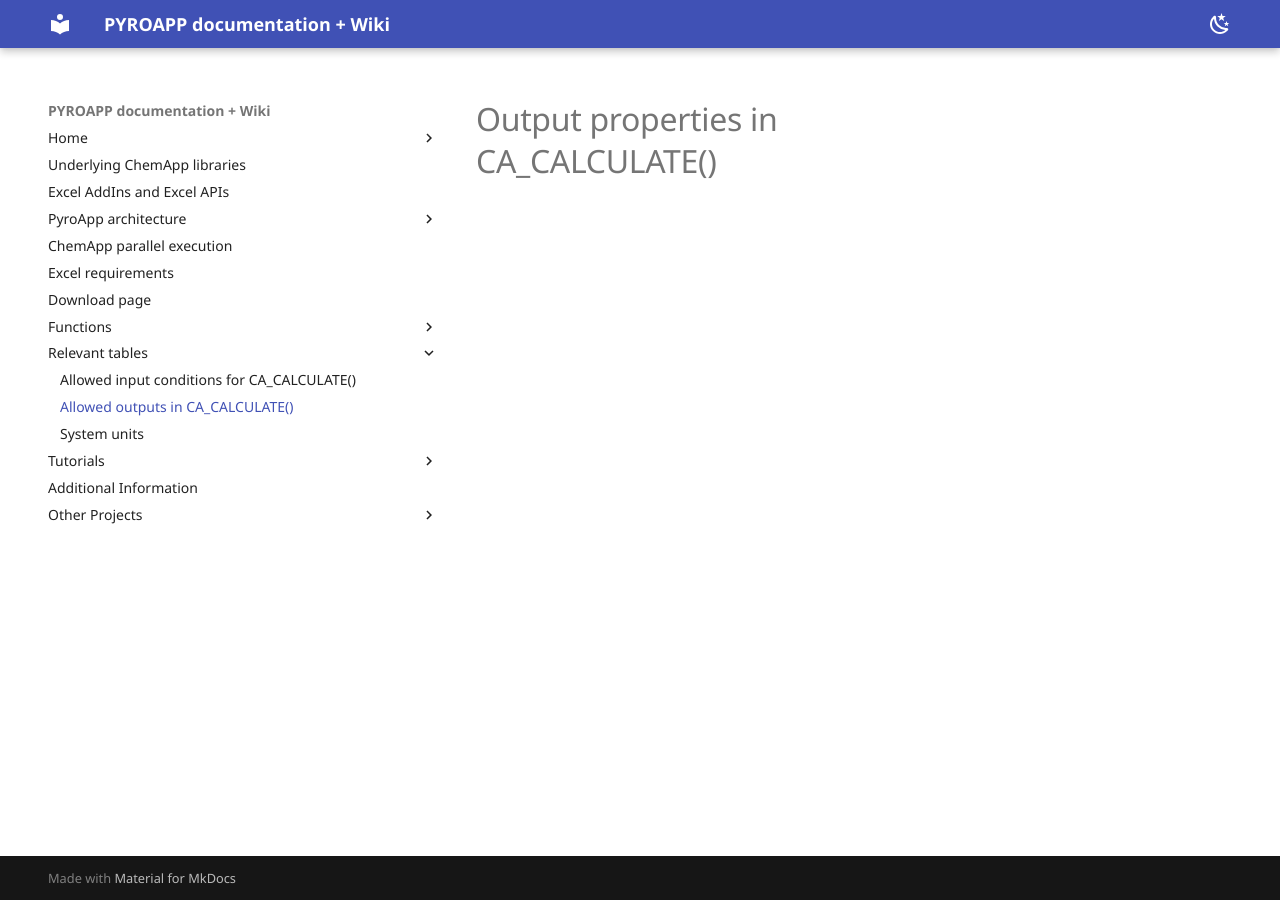
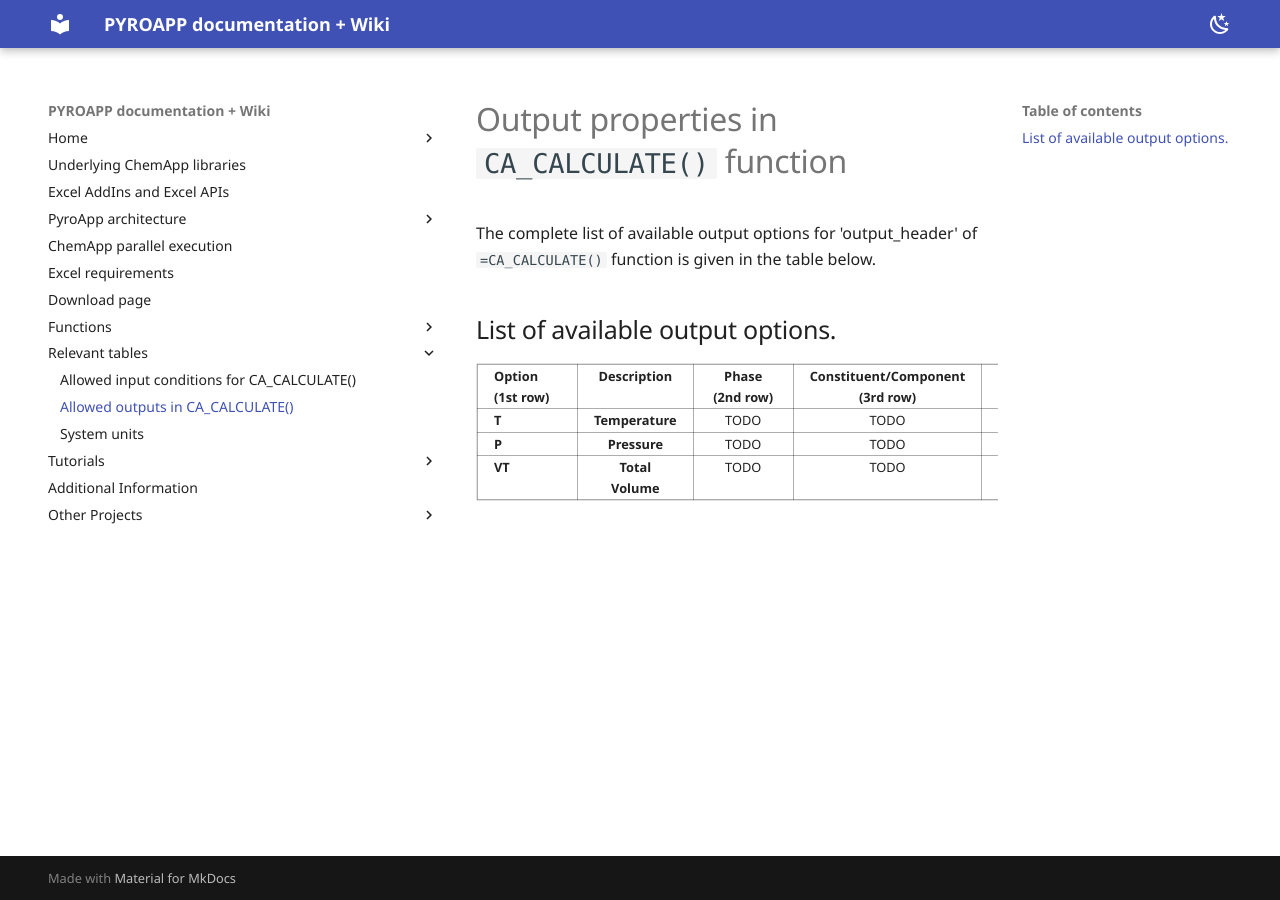
Before and after one commit to evnekdev/pyroapp-docs, an MkDocs documentation site: the page built from docs/output_properties.md, in a window 1280 px wide. Built offline with MkDocs 1.6.1 and Material for MkDocs 9.7.7, drawn with Linux system fonts in a browser that asks for light colours; some web fonts are replaced.

Commit message:
added outputs table

````diff
--- a/docs/output_properties.md
+++ b/docs/output_properties.md
@@ -1 +1,11 @@
-# Output properties in CA_CALCULATE()
+# Output properties in ```CA_CALCULATE()``` function
+
+The complete list of available output options for 'output_header' of ```=CA_CALCULATE()``` function is given in the table below.
+
+## List of available output options.
+
+| Option (1st row) | Description | Phase (2nd row) | Constituent/Component (3rd row) | ChemApp Correspondence |
+|:---|:---:|:---:|:---:|:---:|
+| **T** | **Temperature** | TODO | TODO | TODO |
+| **P** | **Pressure** | TODO | TODO | TODO |
+| **VT** | **Total Volume** | TODO | TODO | TODO |
````
Also changed, not shown: docs/input_conditions.md (+2 -2 lines).
